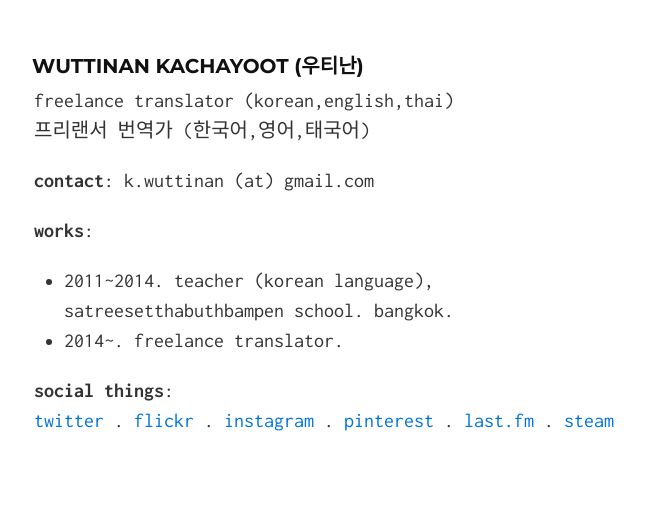
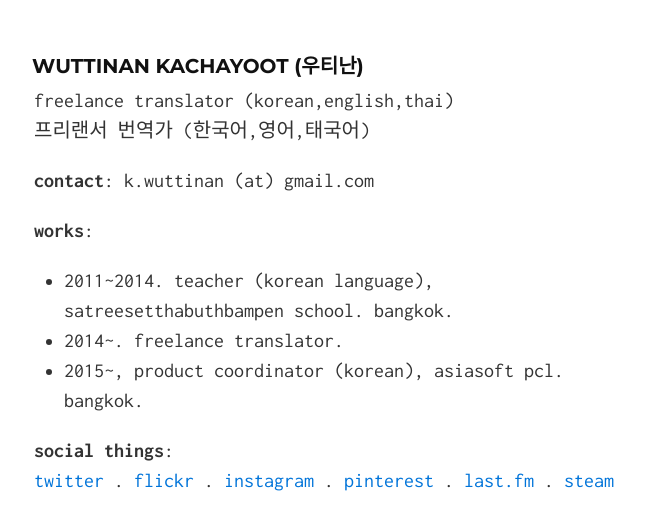
Before and after one commit to wuttinan/wuttinan.github.io, a Jekyll site: the page built from index.md, in a window 1280 px wide, cut to the strip 204-734 px from the top of the page. Shown: the whole strip, without its empty margins (306-951 px from the left). Built offline with Jekyll 4.4.1, drawn with Linux system fonts in a browser that asks for light colours.

Commit message:
update
update job info

```diff
--- a/index.md
+++ b/index.md
@@ -13,6 +13,7 @@ freelance translator (korean,english,thai)
 **works**:
 - 2011~2014. teacher (korean language), satreesetthabuthbampen school. bangkok.
 - 2014~. freelance translator.
+- 2015~, product coordinator (korean), asiasoft pcl. bangkok.
 
 **social things**:
 [twitter](http://twitter.com/wuttinan) . [flickr](http://flickr.com/photos/eszett) . [instagram](http://instagr.am/wuttinanp) . [pinterest](http://pinterest.com/wuttinan) . [last.fm](http://last.fm/user/ping880727) . [steam](http://steamcommunity.com/id/wuttinan)
```
